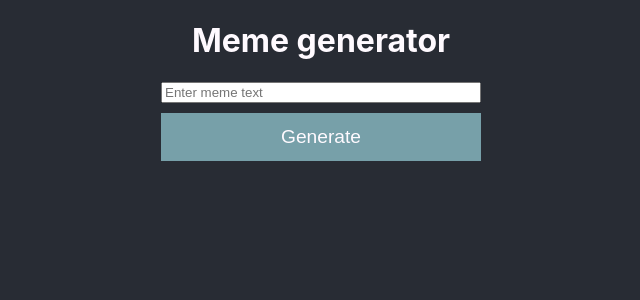
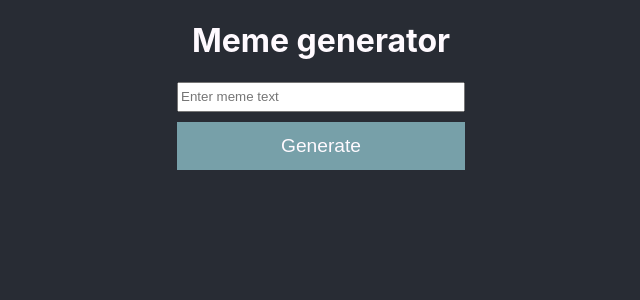
Before and after one commit to platonovsimeon/meme-generator, a React (Create React App) app in the folder meme-generator/: page / in a window 1280 px wide. Shown: the top 300 px of the page, without its empty margins (319-959 px from the left). Built offline with nearby package versions, Linux system fonts and the light colour scheme; no server answers.

Commit message:
Minor changes

```diff
--- a/meme-generator/src/components/Form.css
+++ b/meme-generator/src/components/Form.css
@@ -13,8 +13,8 @@
   height: 0;
 }
 
-.default-button{
-  width: 20rem;
+.generate-button{
+  width: 18rem;
   height: 3rem;
   margin-top: 10px;
   background-color: #77a0a9;
@@ -27,6 +27,10 @@
   font-size: 1.2rem;
 }
 
-.default-button:hover{
+.generate-button:hover{
   background-color: #6f7d8c;
 }
+.meme-text-field{
+  height: 1.5rem;
+
+}
--- a/meme-generator/src/components/Form.tsx
+++ b/meme-generator/src/components/Form.tsx
@@ -17,8 +17,8 @@ const Form = (props:Props)=> {
     return (
       <div className="Form">
         <h1>Meme generator</h1>
-        <input onChange={onNameChange} type="text" placeholder="Enter meme text"/>
-        <button onClick={click} className="default-button">Generate</button>
+        <input className="meme-text-field" onChange={onNameChange} type="text" placeholder="Enter meme text"/>
+        <button onClick={click} className="generate-button">Generate</button>
 
       </div>
     );
--- a/meme-generator/src/index.js
+++ b/meme-generator/src/index.tsx
@@ -1,7 +1,7 @@
 import React from 'react';
 import ReactDOM from 'react-dom';
 import './index.css';
-import App from './App.tsx';
+import App from './App';
 import * as serviceWorker from './serviceWorker';
 
 import {Provider} from "react-redux";
```
